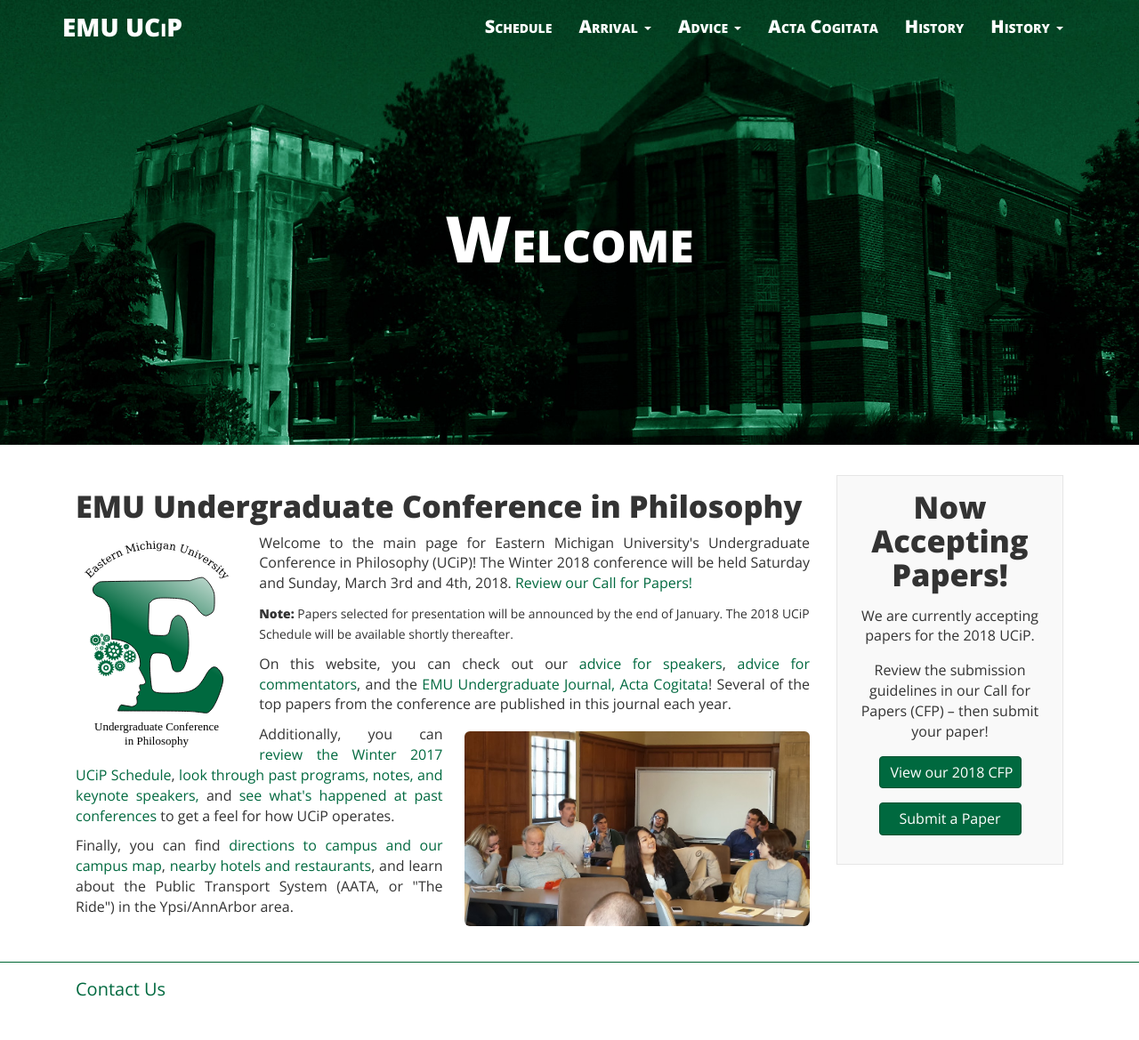
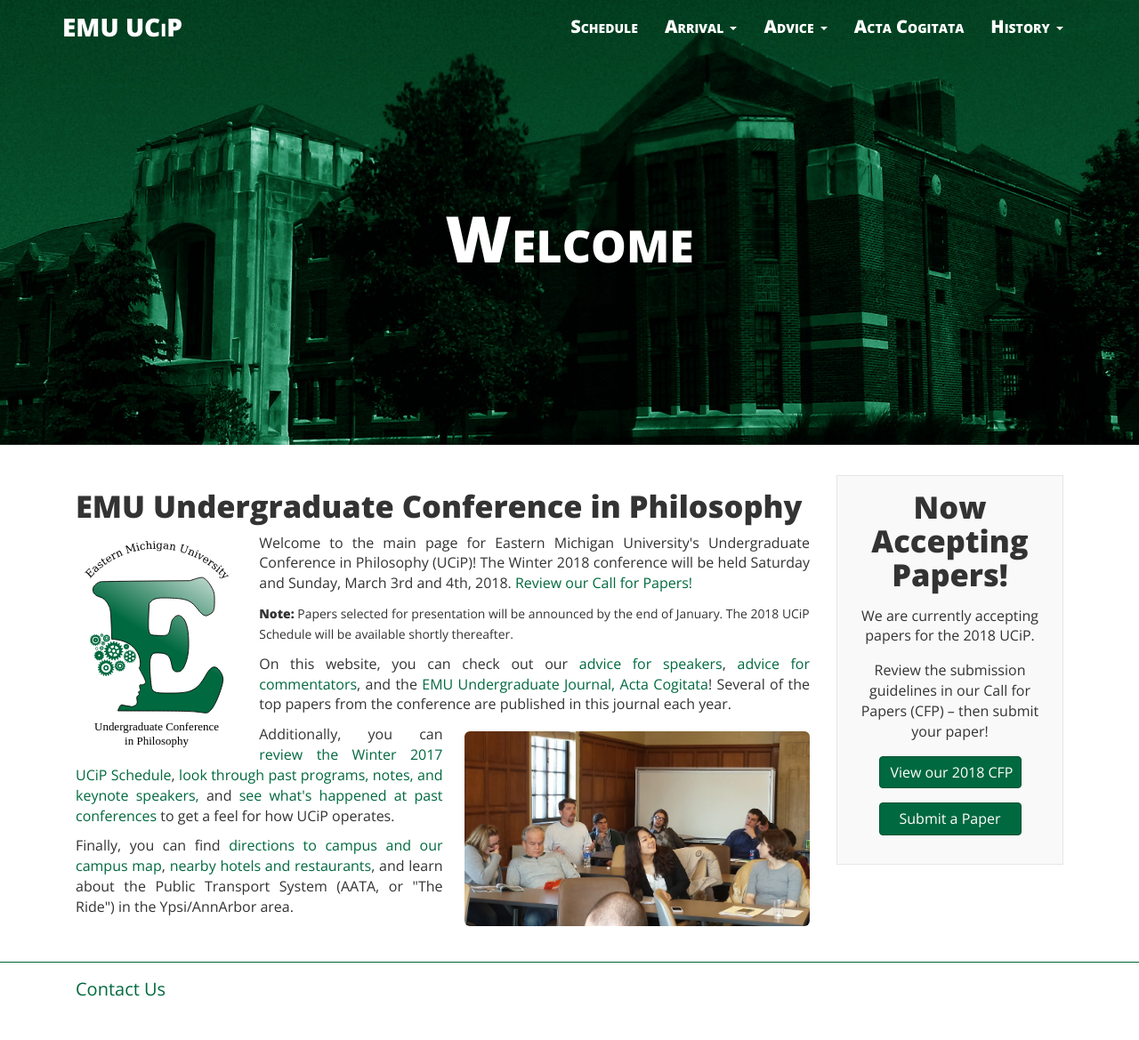
Before and after one commit to ucip/ucip.github.io, a Jekyll site: the page built from index.html, in a window 1280 px wide. Shown: the whole page at 89% size. Built offline with Jekyll 4.4.1, drawn with Linux system fonts in a browser that asks for light colours; nearby versions of some CDN libraries.

Commit message:
removing extra history link in navigation

```diff
--- a/_includes/header.html
+++ b/_includes/header.html
@@ -30,7 +30,6 @@
             </ul>
           </li>
           <li><a href="{{ site.baseurl }}/journal/">Acta Cogitata</a></li>
-          <li><a href="{{ site.baseurl }}/history/">History</a></li>
           <li class="dropdown"><a href="#" class="dropdown-toggle" data-toggle="dropdown" role="button" aria-haspopup="true" aria-expanded="false">History <span class="caret"></span></a>
             <ul class="dropdown-menu">
               <li><a href="{{ site.baseurl }}/history/">Past Programs</a></li>
```
